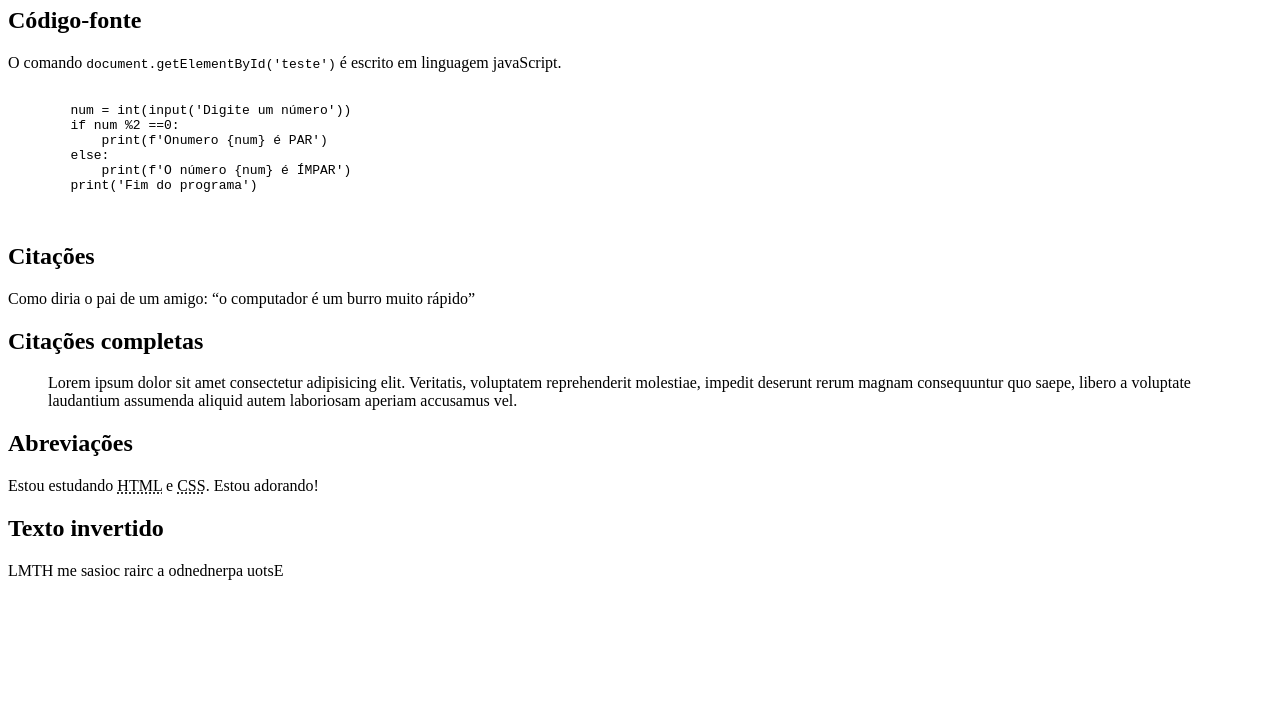
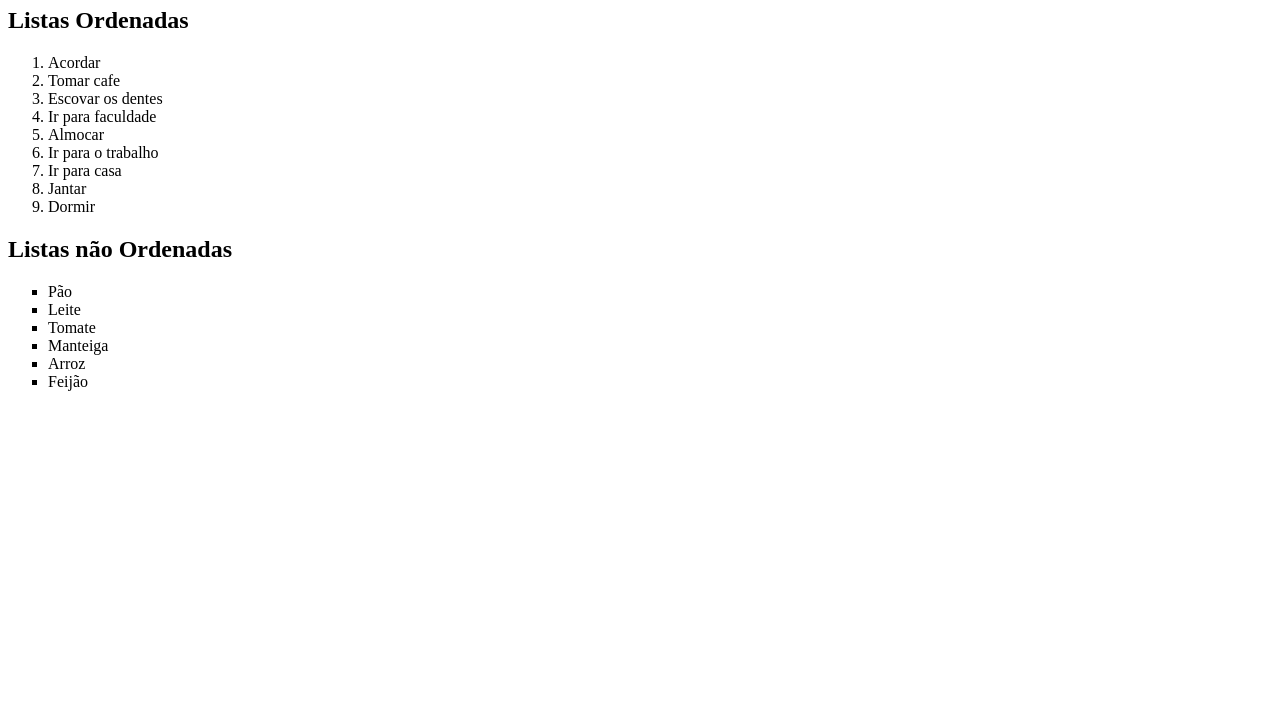
Before and after one commit to Daniel-Alves-Projects/html-css-curso, a plain HTML site: page exercicios/ex009/index.html in a window 1280 px wide. Shown: the part 73-800 px from the top of the page. Drawn offline with Linux system fonts and the light colour scheme.

Commit message:
ex008b / ex009 ul e ol

```diff
--- a/exercicios/ex009/index.html
+++ b/exercicios/ex009/index.html
@@ -4,30 +4,31 @@
     <meta charset="UTF-8">
     <meta name="viewport" content="width=device-width, initial-scale=1.0">
     <link rel="shortcut icon" href="../../favicon.ico" type="image/x-icon">
-    <title>Outras Formatações</title>
+    <title>Document</title>
 </head>
 <body>
-    <h1>outras Formatações</h1>
-    <h2>Código-fonte</h2>
-    <p>O comando <code>document.getElementById('teste')</code>
-    é escrito em linguagem javaScript.</p>
-    <pre>
-        <code>
-        num = int(input('Digite um número'))
-        if num %2 ==0:
-            print(f'Onumero {num} é PAR')
-        else:
-            print(f'O número {num} é ÍMPAR')
-        print('Fim do programa')
-        </code>
-    </pre>
-    <h2>Citações</h2>
-    <p>Como diria o pai de um amigo: <q>o computador é um burro muito rápido</q></p>
-    <h2>Citações completas</h2>
-    <p><blockquote cite="url">Lorem ipsum dolor sit amet consectetur adipisicing elit. Veritatis, voluptatem reprehenderit molestiae, impedit deserunt rerum magnam consequuntur quo saepe, libero a voluptate laudantium assumenda aliquid autem laboriosam aperiam accusamus vel.</blockquote></p>
-    <h2>Abreviações</h2>
-    <p>Estou estudando <abbr title="HyperText Markup">HTML</abbr> e <abbr title="Cascading Style Sheets">CSS</abbr>. Estou adorando!</p>
-    <h2>Texto invertido</h2>
-    <p><bdo dir="rtl">Estou aprendendo a criar coisas em HTML</bdo></p>
+    <h1>Trabalhando com listas</h1>
+    <h2>Listas Ordenadas</h2>
+    <ol type="1"> <!-- 1 A a I i -->
+        <li>Acordar
+        <li>Tomar cafe
+        <li>Escovar os dentes
+        <li>Ir para faculdade
+        <li>Almocar
+        <li>Ir para o trabalho
+        <li>Ir para casa
+        <li>Jantar
+        <li>Dormir
+    </ol>
+
+    <h2>Listas não Ordenadas</h2>
+    <ul type="square"> <!-- disc circle square disc -->
+        <li>Pão
+        <li>Leite
+        <li>Tomate
+        <li>Manteiga
+        <li>Arroz
+        <li>Feijão
+    </ul>
 </body>
 </html>
```
Also changed, not shown: exercicios/ex008b/index.html (added, +33 -0 lines).
